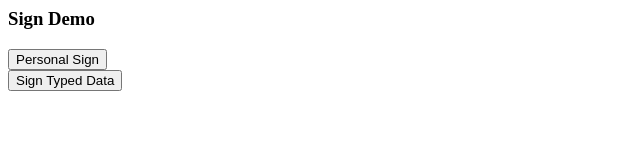
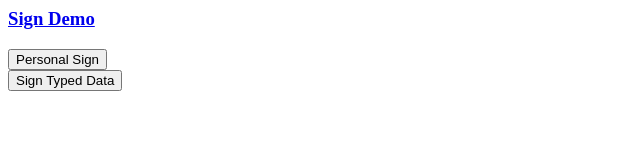
Before and after one commit to leon-do/eip712, a plain HTML site: page index.html in a window 1280 px wide. Shown: the whole page, without its empty margins (0-640 px from the left). Drawn offline with Linux system fonts and the light colour scheme.

Commit message:
Update index.html

```diff
--- a/index.html
+++ b/index.html
@@ -1,5 +1,7 @@
 <div>
-  <h3>Sign Demo</h3>
+  <h3>
+    <a href="https://github.com/leon-do/eip712"> Sign Demo </a>
+  </h3>
 
   <div>
     <button type="button" onClick="personalSign()">Personal Sign</button>
```
